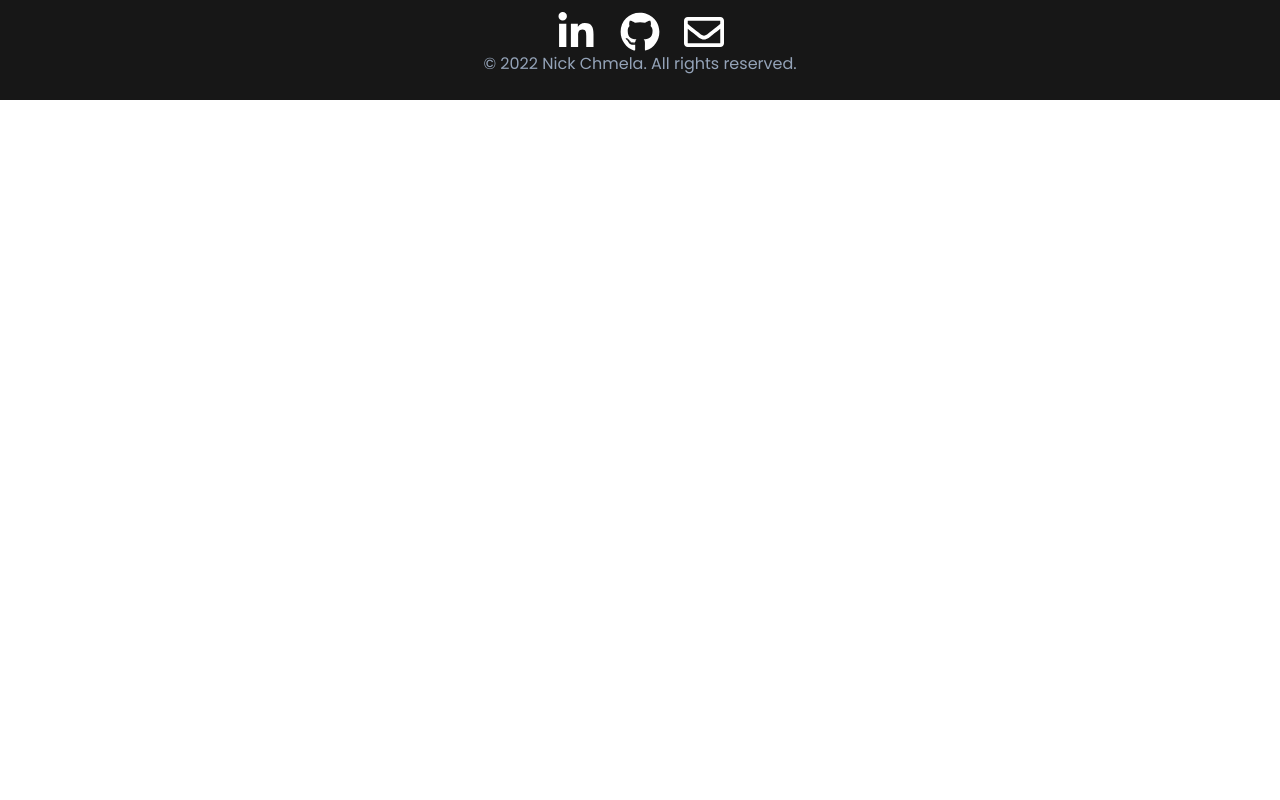
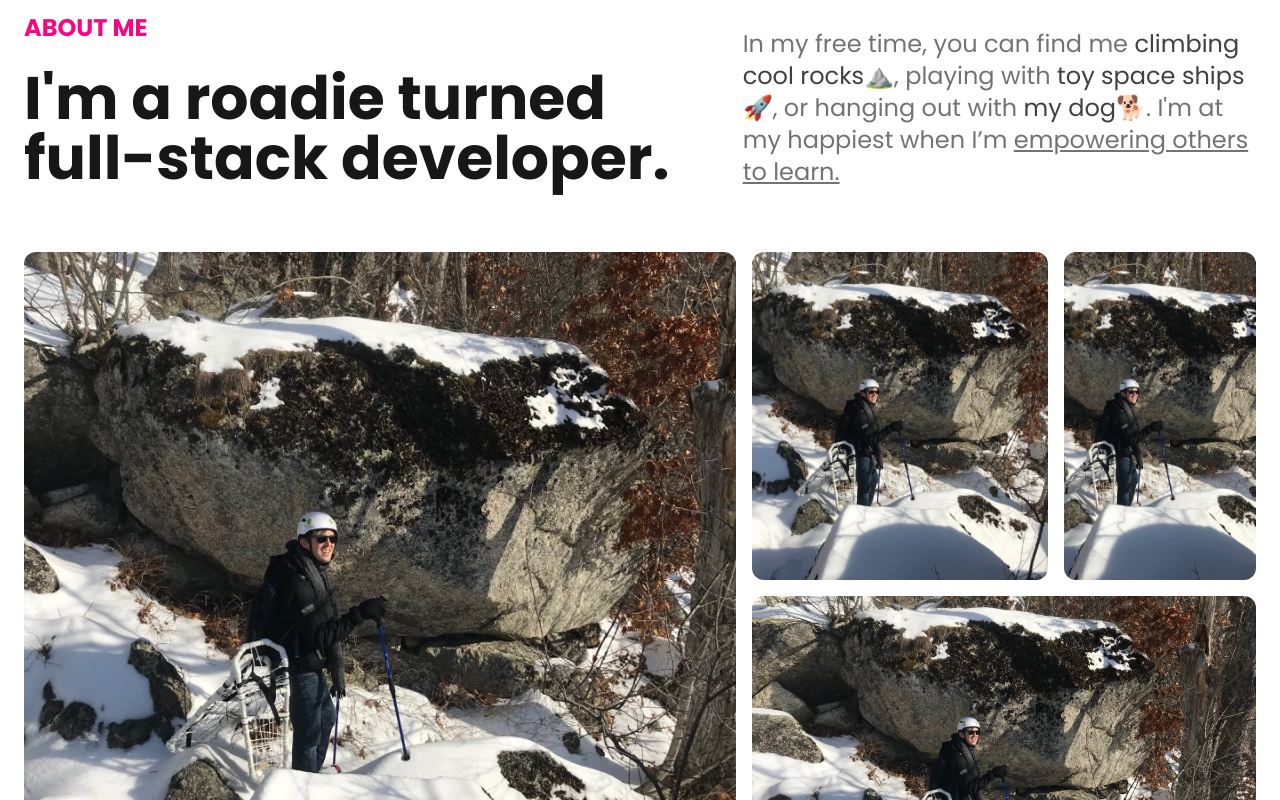
Before and after one commit to chmelan/personal-portfolio-redux, a Next.js app: page / in a window 1280 px wide. Shown: the part 900-1700 px from the top of the page. Before the commit the page ends 1000 px from the top, so only its background shows below. Built offline with nearby package versions, Linux system fonts and the light colour scheme.

Commit message:
added home hero

```diff
--- a/components/HomeAbout.tsx
+++ b/components/HomeAbout.tsx
@@ -1,13 +1,13 @@
-import etchImage from "../resources/nick-chmela-software-developer-hiking.jpg";
+import Image from 'next/image'
 
 export default function HomeAbout() {
   return (
     <div className=" flex items-center py-28" id="about">
       {/* Content */}
-      <div className="max-w-screen-xl mx-auto w-full px-6">
-        <div className="grid md:grid-cols-12 items-end">
-          <div className=" flex flex-col gap-6 col-span-7 ">
-            <h2 className="text-2xl text-neutral-500 font-bold  text-gradient">
+      <div className="mx-auto w-full max-w-screen-xl px-6">
+        <div className="grid items-end md:grid-cols-12">
+          <div className=" col-span-7 flex flex-col gap-6 ">
+            <h2 className="text-gradient text-2xl font-bold  text-neutral-500">
               ABOUT ME
             </h2>
             <p className=" text-6xl font-bold text-neutral-900 ">
@@ -22,12 +22,12 @@ export default function HomeAbout() {
               <span className="text-neutral-700"> toy space ships🚀</span>, or
               hanging out with
               <span className="text-neutral-700  "> my dog🐕</span>. I'm at my
-              happiest when I’m{" "}
+              happiest when I’m{' '}
               <a
                 href="https://www.youtube.com/channel/UCEbflS8E03LQdxMEW0nvx1g"
                 target="__blank"
                 rel="noreferrer"
-                className=" underline hover:text-gradient-hover hover:underline "
+                className=" hover:text-gradient-hover underline hover:underline "
               >
                 empowering others to learn.
               </a>
@@ -35,37 +35,41 @@ export default function HomeAbout() {
           </div>
         </div>
 
-        <ul className="grid lg:grid-cols-12 gap-4 grid-flow-row grid-rows-2 my-16 ">
-          <li className="col-span-7 row-span-2">
-            <img
-              className="rounded-xl w-full h-full object-cover "
-              src={etchImage}
-              alt="etch a sketch project screenshot"
+        <ul className="my-16 inline-grid h-96 w-full grid-flow-row grid-rows-2 gap-4 lg:h-[42em] lg:grid-cols-12">
+          <li className="relative col-span-7 row-span-2">
+            <Image
+              className="h-full w-full rounded-xl object-cover "
+              src="/images/nick-chmela-software-developer-hiking.jpg"
+              alt="Nick hiking in the wintery woods of Maine"
+              layout="fill"
             />
           </li>
-          <li className="col-span-3 row-span-1">
-            <img
-              className="rounded-xl  w-full h-full object-cover"
-              src={etchImage}
-              alt="etch a sketch project screenshot"
+          <li className="relative col-span-3 row-span-1">
+            <Image
+              className="h-full  w-full rounded-xl object-cover"
+              src="/images/nick-chmela-software-developer-hiking.jpg"
+              alt="Nick hiking in the wintery woods of Maine"
+              layout="fill"
             />
           </li>
-          <li className="col-span-2 row-span-1">
-            <img
-              className="rounded-xl  w-full h-full object-cover"
-              src={etchImage}
-              alt="etch a sketch project screenshot"
+          <li className="relative col-span-2 row-span-1">
+            <Image
+              className="h-full  w-full rounded-xl object-cover"
+              src="/images/nick-chmela-software-developer-hiking.jpg"
+              alt="Nick hiking in the wintery woods of Maine"
+              layout="fill"
             />
-          </li>{" "}
-          <li className="col-span-5 row-span-1">
-            <img
-              className="rounded-xl  w-full h-full object-cover"
-              src={etchImage}
-              alt="etch a sketch project screenshot"
+          </li>{' '}
+          <li className="relative col-span-5 row-span-1">
+            <Image
+              className="h-full  w-full rounded-xl object-cover"
+              src="/images/nick-chmela-software-developer-hiking.jpg"
+              alt="Nick hiking in the wintery woods of Maine"
+              layout="fill"
             />
           </li>
         </ul>
       </div>
     </div>
-  );
+  )
 }
--- a/pages/index.tsx
+++ b/pages/index.tsx
@@ -5,15 +5,16 @@ import HomeHero from '../components/HomeHero'
 // import Skills from '../components/Skills'
 // import FooterCTA from '../components/FooterCTA'
 
-// import HomeAbout from '../components/HomeAbout'
+import HomeAbout from '../components/HomeAbout'
 // import FeaturedProjects from '../components/FeaturedProjects'
 
 const Home: NextPage = () => {
   return (
     <main>
       <HomeHero />
+      <HomeAbout />
       {/* <FeaturedProjects id="projects" />
-      <HomeAbout />
+
       <Skills />
       <FooterCTA /> */}
     </main>
```
